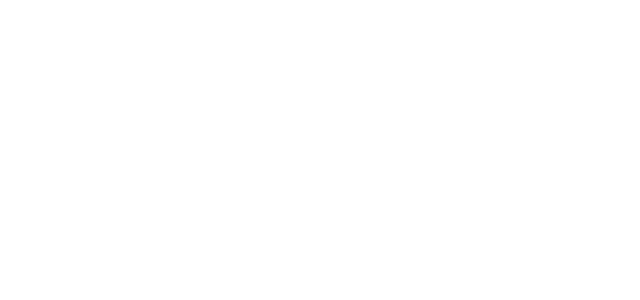
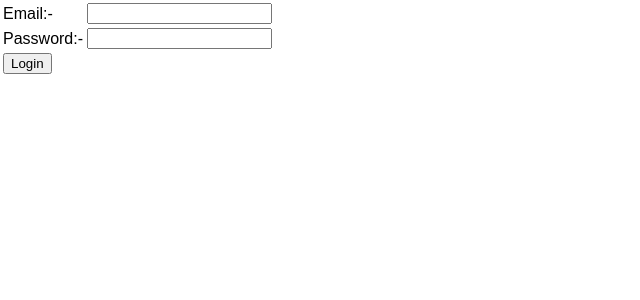
Before and after one commit to Gurjit01/react-learning, a React (Create React App) app: page /newlogin in a window 1280 px wide. Shown: the top 300 px of the page, without its empty margins (0-640 px from the left). Built offline with nearby package versions, Linux system fonts and the light colour scheme.

Commit message:
cookies done

```diff
--- a/package.json
+++ b/package.json
@@ -4,6 +4,7 @@
   "private": true,
   "dependencies": {
     "react": "^16.3.1",
+    "react-cookies": "^0.1.0",
     "react-dom": "^16.3.1",
     "react-router-dom": "^4.2.2",
     "react-scripts": "1.1.4"
--- a/src/Login.js
+++ b/src/Login.js
@@ -1,5 +1,8 @@
 import React, { Component } from 'react';
 import Helper from './Helper';
+import cookie from 'react-cookies'
+
+
 
 class Login extends Component{
 	constructor(){
@@ -30,6 +33,7 @@ class Login extends Component{
 		let res = Helper("http://vidyapeethclasses.in/api/v1/login",'POST',body);
 		res.then((res)=>{
 			if(res.access_token !== undefined){
+				cookie.save('token',res.access_token);
 	      this.props.history.push('/nugen');
 	    }else{
 	      alert("Wrong username/password");
--- a/src/MiddleContainer.js
+++ b/src/MiddleContainer.js
@@ -6,7 +6,7 @@ import Button from './Button';
 import Post from './Post';
 import User from './User';
 import {Link} from 'react-router-dom';
-
+import cookie from 'react-cookies';
 
 class MiddleContainer extends Component {
 	constructor(props){
@@ -14,9 +14,13 @@ class MiddleContainer extends Component {
 		this.state = {
 			count: 0
 		};
+		console.log(this.props.history);
 	}
 
-
+	logout =()=> {
+			cookie.remove('token');
+			this.props.history.push("/");
+		}
 
     render() {
         return (
@@ -31,6 +35,7 @@ class MiddleContainer extends Component {
 						<Button/>
 						<Link to="/">Go To App Component</Link>
 						<div style={style.postContainer}>
+							<button onClick={this.logout}>Logout</button>
 							<Post baseUrl={this.props.baseUrl}/>
 						</div>
 						<div style={style.userContainer}>
--- /dev/null
+++ b/src/NewLogin.js
@@ -0,0 +1,83 @@
+import React , {Component} from 'react';
+import Helper from './Helper';
+
+
+class NewLogin extends Component{
+     constructor(props){
+           super(props);
+
+           this.state = {
+               email:'',
+               password:''
+           }
+
+     }
+
+     setemail = (e)=>{
+         this.setState({
+                  email:e.target.value
+
+
+         })
+      }
+
+      setpassword = (e)=>{
+      this.setState({
+
+                    password:e.target.value
+
+      })
+
+      }
+      login=()=>{
+        console.log(this.props.history);
+        let body = JSON.stringify({
+        email: this.state.email,
+        password: this.state.password
+      });
+    let res = Helper("http://vidyapeethclasses.in/api/v1/login",'POST',body);
+    res.then((res)=>{
+      if(res.access_token !== undefined){
+        console.log(res);
+        this.props.history.push("/nugen");
+        // window.location.replace("/panel");
+      }else{
+        alert("Wrong username/password");
+      }
+    });
+    }
+
+
+render()
+         {
+         return(
+          <table>
+          <tbody>
+          <tr>
+            <td>Email:-</td>
+            <td>
+              <input type='text' onKeyUp={this.setemail}/>
+            </td>
+          </tr>
+          <tr>
+            <td>Password:-</td>
+            <td>
+              <input type='password' onKeyUp={this.setpassword}/>
+            </td>
+          </tr>
+          <tr>
+            <td>
+              <button onClick={this.login}>Login</button>
+            </td>
+            <td>
+
+            </td>
+          </tr>
+          </tbody>
+        </table>
+
+        )
+      }
+
+    }
+export default NewLogin;
--- a/src/Nugen.js
+++ b/src/Nugen.js
@@ -2,6 +2,7 @@ import React, {Component} from "react";
 import Footer from './Footer';
 import Menu from './Menu';
 import MiddleContainer from './MiddleContainer';
+import cookie from 'react-cookies';
 
 import './Nugen.css';
 const baseUrl= "http://localhost:3000";
@@ -9,6 +10,9 @@ const baseUrl= "http://localhost:3000";
 class Nugen extends Component {
     constructor(props){
         super(props);
+				if(cookie.load('token') === undefined){
+					this.props.history.push('/');
+				}
         this.state = {
             menus: ["Home","About","Contact","Gallery","Portfolio"]
         };
@@ -20,7 +24,7 @@ class Nugen extends Component {
             <div className="container">
                 <Menu menus={this.state.menus} />
                 {/* <MiddleContainer baseUrl={this.props.baseUrl}/> */}
-                <MiddleContainer baseUrl={baseUrl}/>
+                <MiddleContainer  history={this.props.history} baseUrl={baseUrl}/>
                 <Footer txt="TExt from parent component"/>
             </div>
         );
--- a/src/index.js
+++ b/src/index.js
@@ -5,6 +5,7 @@ import './index.css';
 import App from './App';
 import Login from './Login';
 import Nugen from './Nugen';
+import NewLogin from './NewLogin';
 import registerServiceWorker from './registerServiceWorker';
 import { BrowserRouter, Route } from 'react-router-dom';
 
@@ -16,6 +17,7 @@ ReactDOM.render(
 			<Route exact path="/" component={App}/>
 			<Route path="/login" component={Login}/>
 			<Route path="/nugen" component={Nugen}/>
+			<Route path="/newlogin" component={NewLogin}/>
 		</div>
 	</BrowserRouter>
 	,
```
Also changed, not shown: 1 other file (tests, documents, lock files or other folders).
